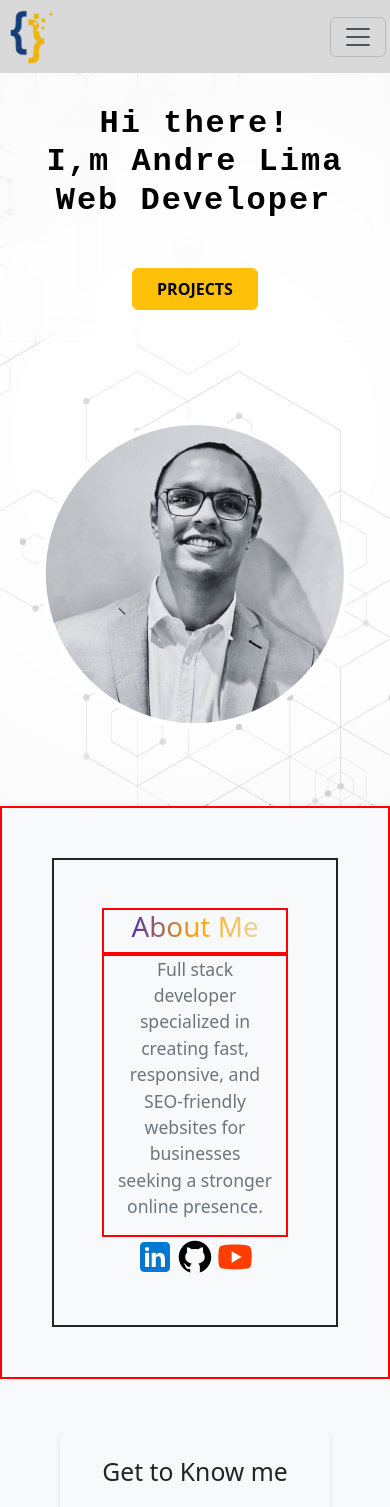
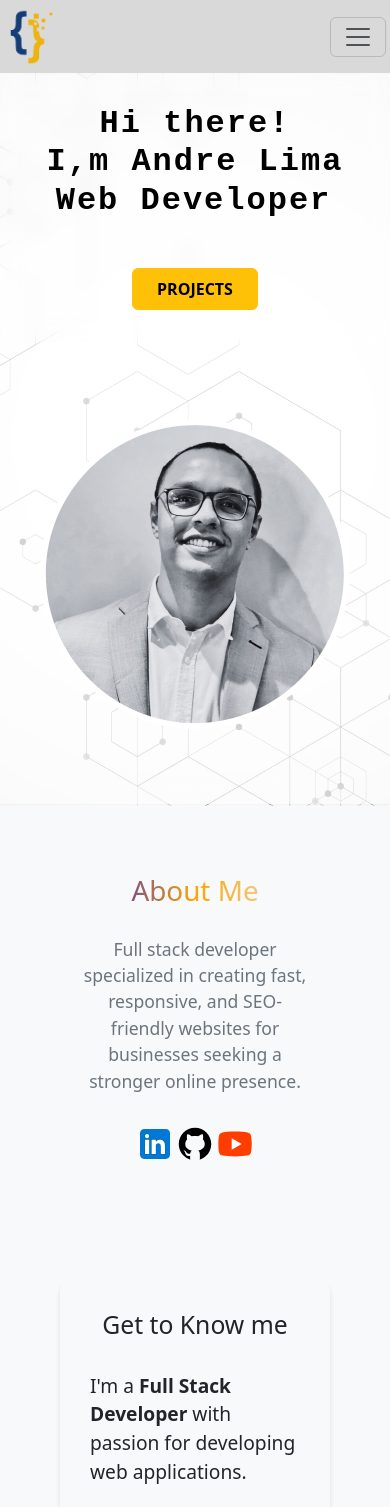
Before and after one commit to andreluislima/portfolio_andrelima, an Angular app in the folder projeto/: page /#/home in a window 390 px wide. Shown: the top 1507 px of the page. Built offline with nearby package versions, Linux system fonts and the light colour scheme; what @primeng/themes, primeng would draw is missing.

Commit message:
feat: ajuste navbar

```diff
--- a/projeto/src/app/components/hero-section/hero-section.component.scss
+++ b/projeto/src/app/components/hero-section/hero-section.component.scss
@@ -4,7 +4,7 @@
   display: flex;
   justify-content: center;
   background-color: $five-color;
-  padding: 50px;
+  padding: 20px;
 
   .hero {
     display: flex;
@@ -68,16 +68,22 @@
 /* Responsivo: celulares */
 @media (min-width: 320px) and (max-width: 768px) {
   .hero-section {
-    border: 2px solid red;
+    // border: 2px solid red;
     .hero {
-      border: 2px solid;
+      // border: 2px solid;
       // width: 300%;
       // width: 300px;
-      &-title,
-      &-description {
-        border: 2px solid red;
-        // width: 300px; // reduzido para caber bem no mobile
-        width: 100%;
+        &-title,
+        &-description {
+          // border: 2px solid red;
+        width: 100%; // reduzido para caber bem no mobile
+      }
+
+      .description{
+        // background-color: red;
+        // width: 230px;
+        margin-top: 20px;
+        margin-bottom: 30px;
       }
 
       &-social-media img {
--- a/projeto/src/app/components/navbar/navbar.component.scss
+++ b/projeto/src/app/components/navbar/navbar.component.scss
@@ -8,9 +8,12 @@
     .active-link {
         color: #ff9900;
         font-weight: bold;
-        border-bottom: 2px solid #ff9900;
+        border-bottom: 2px solid $third-color;
+        // border-width: 10px;
+
     }
     ul{
+    // border: 2px solid red;
 
         li{
 
@@ -30,3 +33,19 @@
         }
     }
 }
+
+
+@media (min-width: 320px) and (max-width: 768px) {
+
+    ul li a {
+        display: block;       // Faz o link ocupar a largura total
+        padding: 10px 20px;   // Espaçamento interno (ajuste conforme o layout)
+    }
+
+    .active-link {
+        font-weight: bold;
+        background-color: #eeb30d;
+        color: #000;          // Se quiser, mude a cor do texto
+    }
+
+}
```
